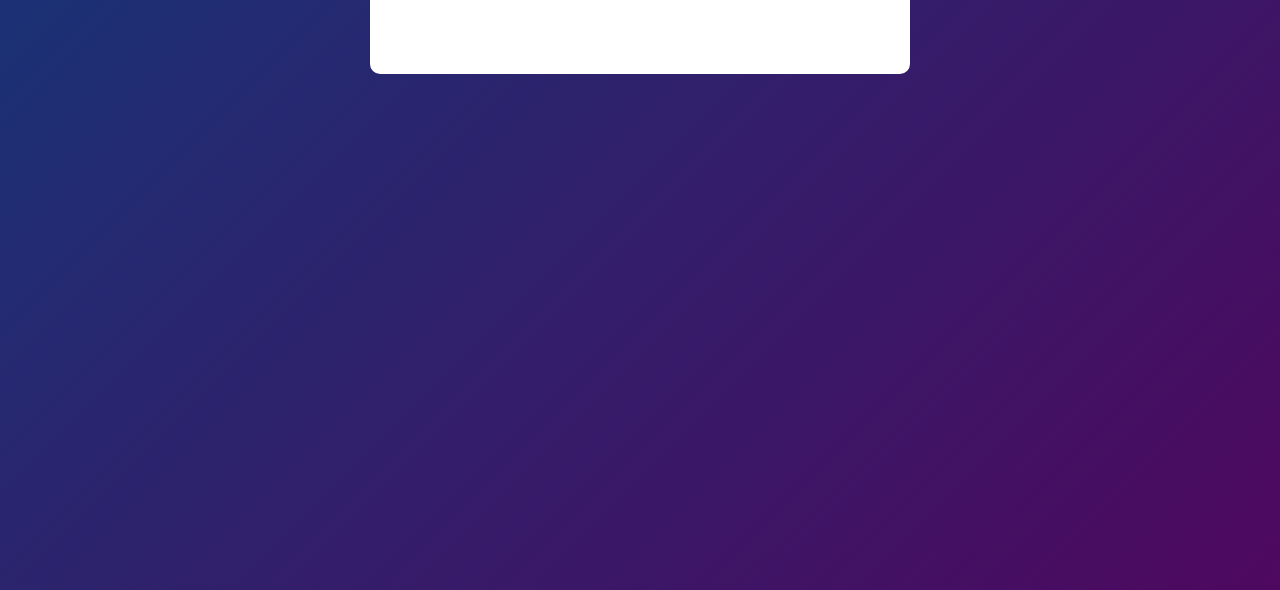
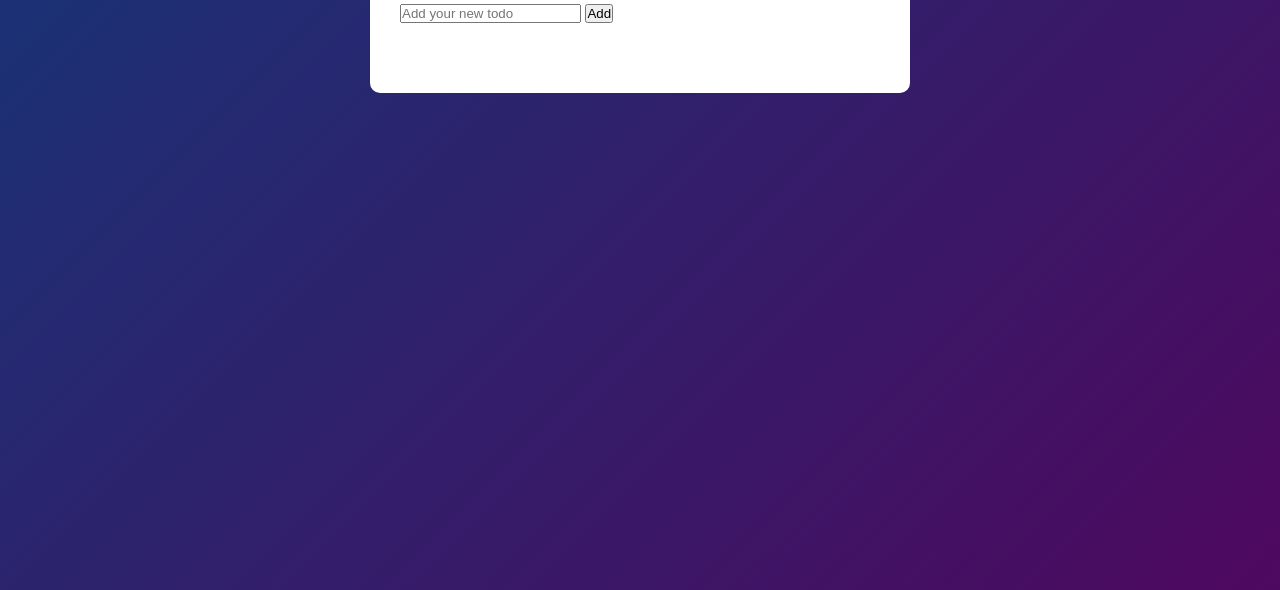
Before and after one commit to mohdb1lal/To-do, a plain HTML site: page index.html in a window 1280 px wide. Shown: the part 210-800 px from the top of the page. Drawn offline with Linux system fonts and the light colour scheme.

Commit message:
Input field and button is added

```diff
--- a/index.html
+++ b/index.html
@@ -10,6 +10,10 @@
     <div class="container">
       <div class="todo-app">
         <h2>To-Do List<img src="" alt="Image" /></h2>
+        <div class="row">
+          <input type="text" id="input-box" placeholder="Add your new todo" />
+          <button>Add</button>
+        </div>
       </div>
     </div>
   </body>
```
